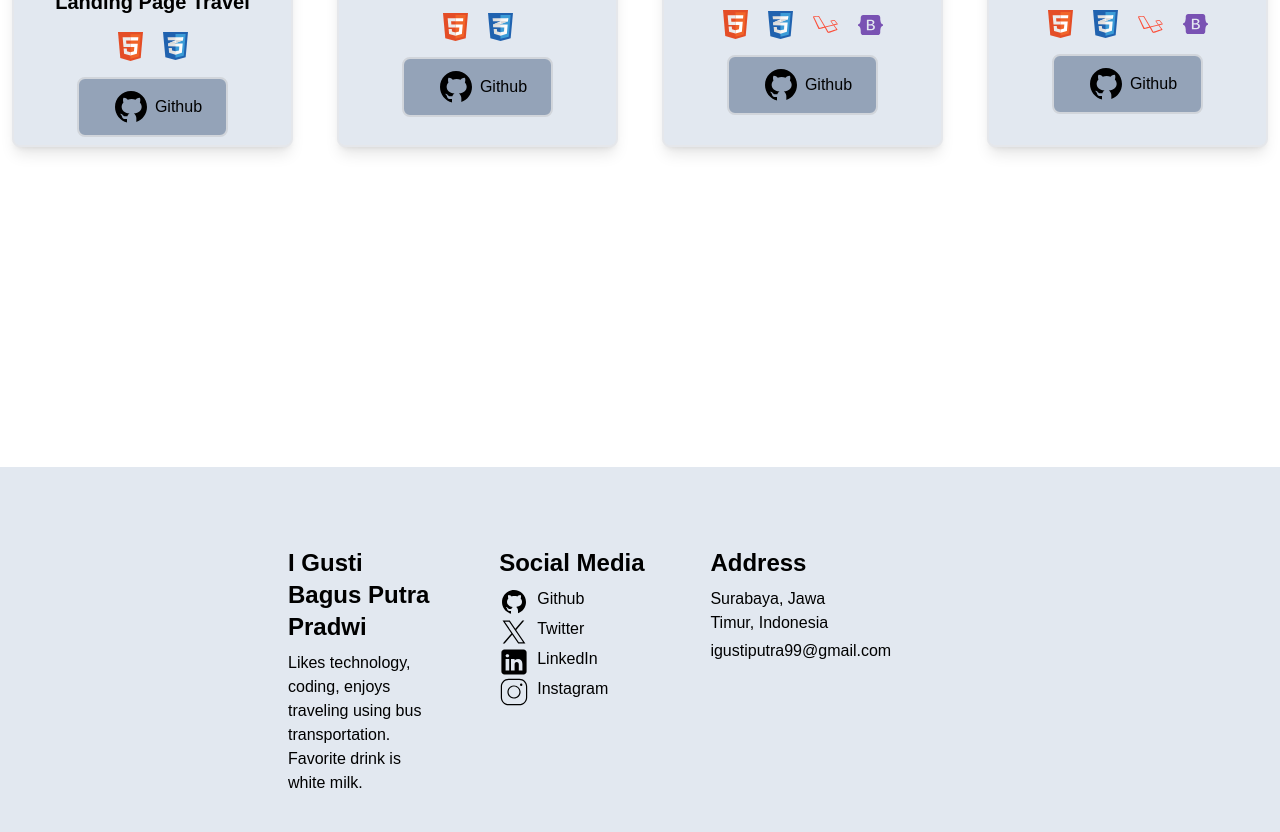
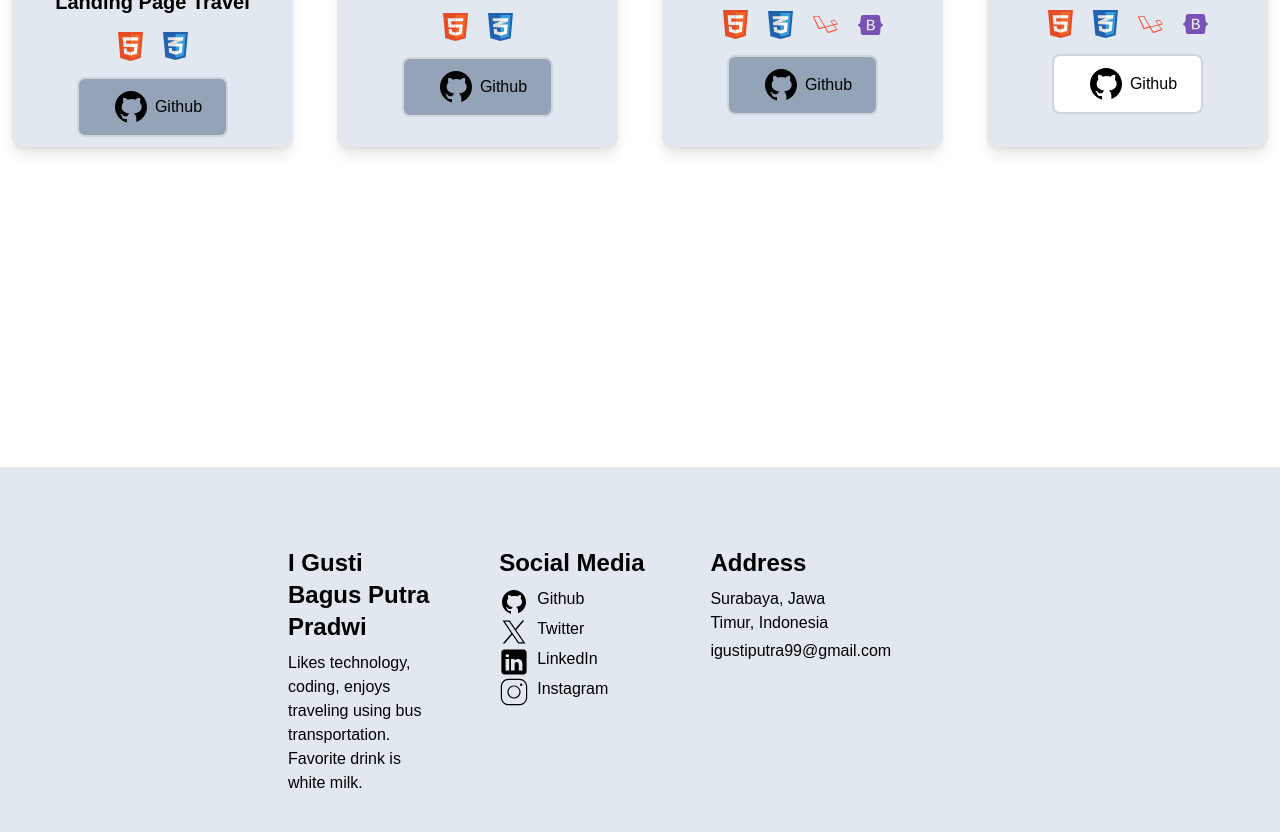
Before and after one commit to Igprad01/websiteku, a website: page public/index.html in a window 1280 px wide. Shown: the part 3005-3837 px from the top of the page. Drawn offline with Linux system fonts and the light colour scheme.

Commit message:
finishing

```diff
--- a/public/index.html
+++ b/public/index.html
@@ -156,7 +156,7 @@
           <img src="./assets/svg/laravel.svg" alt="#" width="25px" class="mr-5">
           <img src="./assets/svg/bootstrap-5-1.svg" alt="#" width="25px">
         </div>
-        <button class="border-2 bg-slate-400 flex items-center rounded-lg py-2 px-6 hover:bg-transparent transition duration-500 border-gray-300">
+        <button class="border-2 bg-white flex items-center rounded-lg py-2 px-6 hover:bg-transparent transition duration-500 border-gray-300">
           <img src="./assets/svg/github-icon.svg" alt="#" width="40px" class="mr-1 ml-2">
           <a href="https://github.com/Igprad01/To-Do-List-Website">Github</a>
         </button>
```
